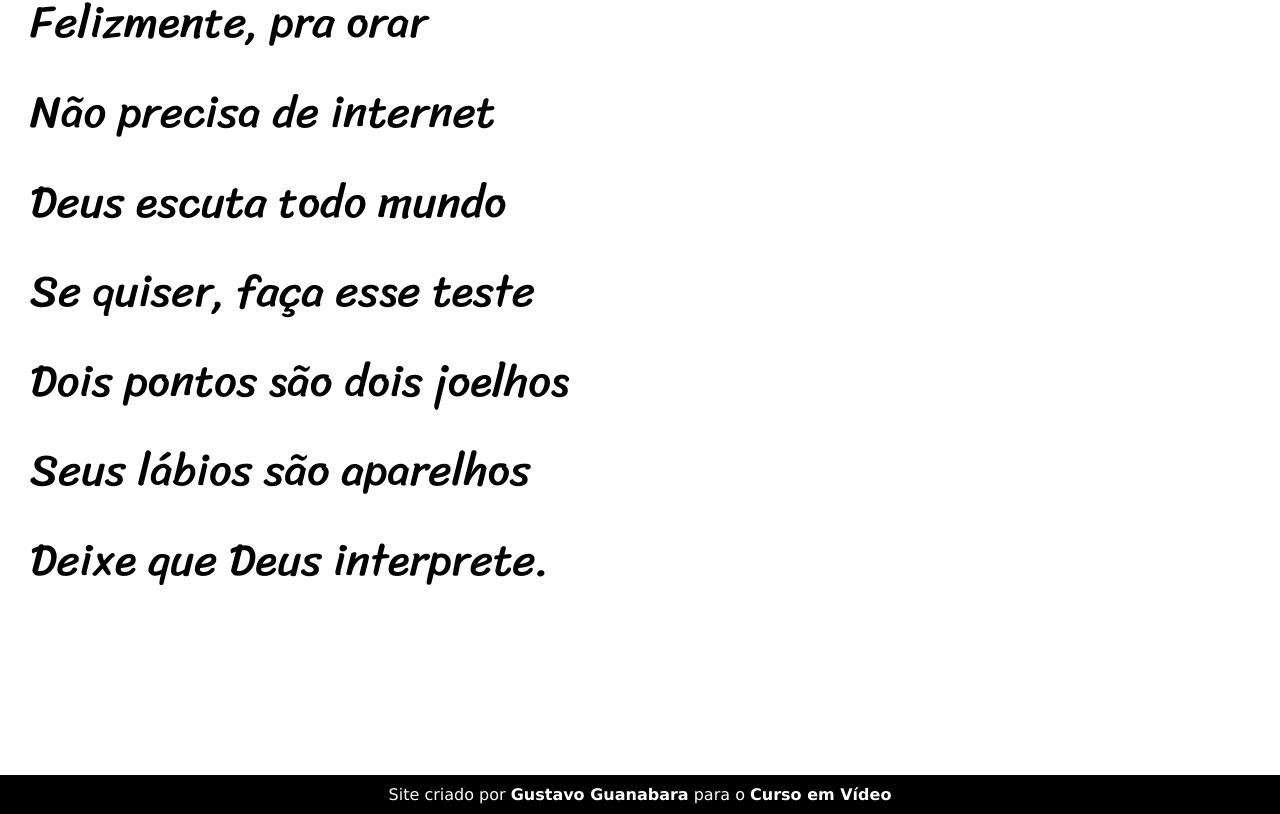
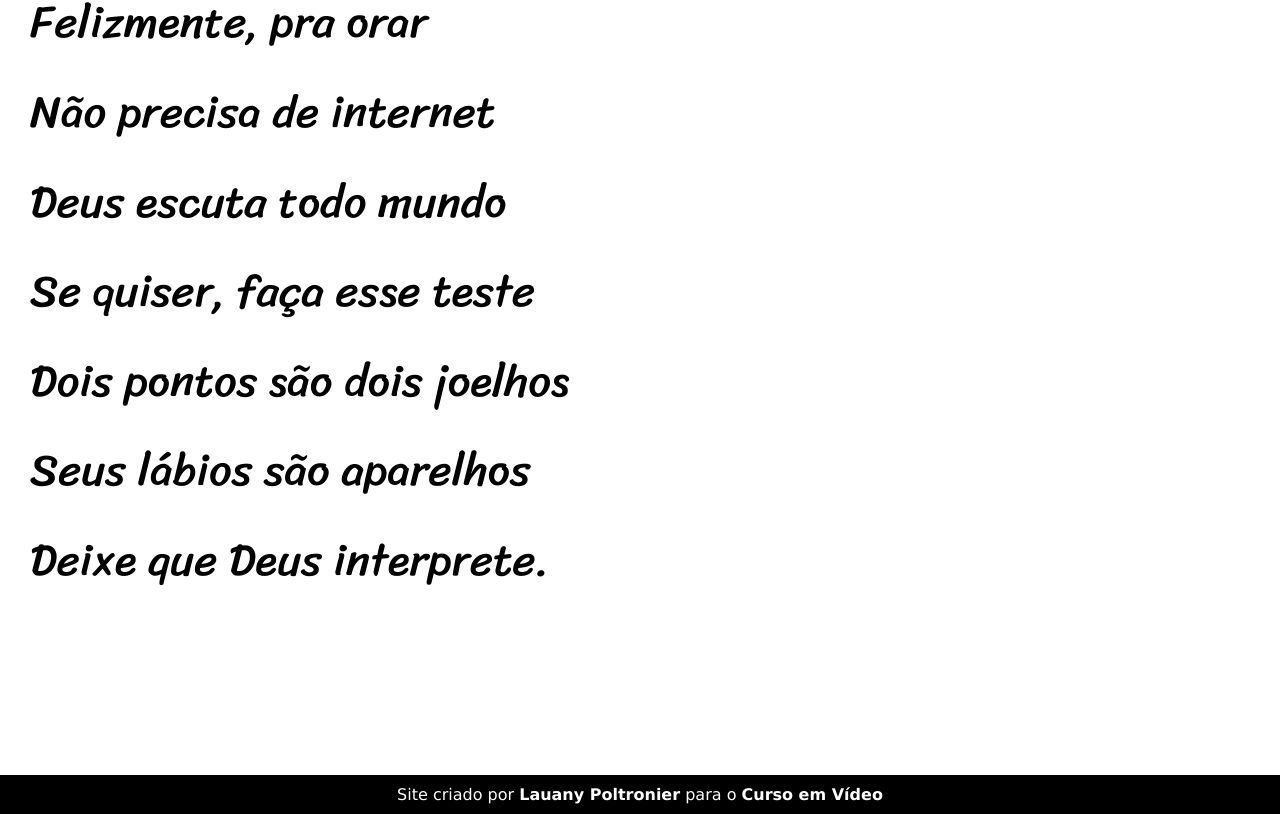
Before and after one commit to L4uany/Cordel-Moderno, a plain HTML site: page index.html in a window 1280 px wide. Shown: the part 5143-5957 px from the top of the page. Drawn offline with Linux system fonts and the light colour scheme.

Commit message:
update index.html

```diff
--- a/index.html
+++ b/index.html
@@ -94,7 +94,7 @@
     </section>
 
     <footer>
-        <p>Site criado por <a href="https://gustavoguanabara.github.io/" target="_blank">Gustavo Guanabara</a> para o <a href="https://www.cursoemvideo.com/" target="_blank">Curso em Vídeo</a></p>
+        <p>Site criado por <a href="https://github.com/L4uany" target="_blank">Lauany Poltronier</a> para o <a href="https://www.cursoemvideo.com/" target="_blank">Curso em Vídeo</a></p>
     </footer>
 </body>
 </html>
```
